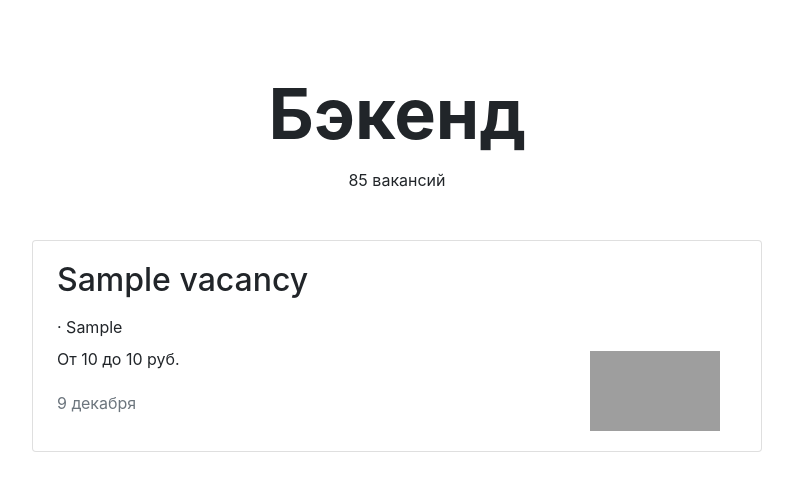
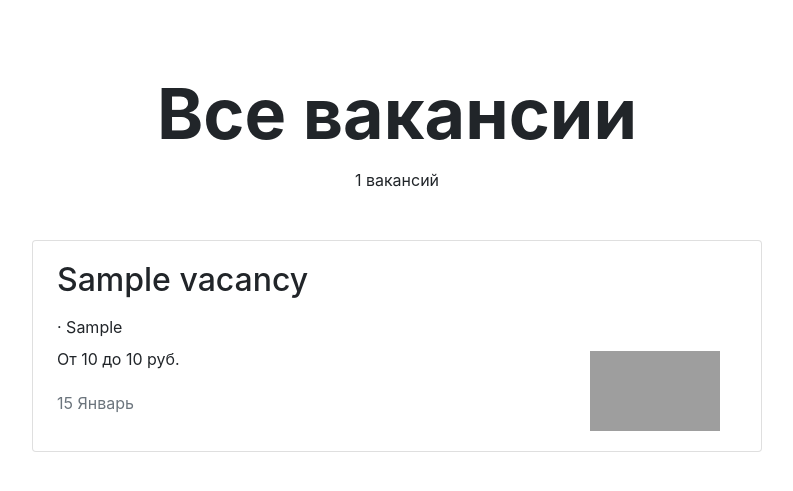
Before and after one commit to dnantonov/jumanji, a Django app: page /vacancies/ in a window 1280 px wide. Shown: the part 72-563 px from the top of the page, without its empty margins (243-1036 px from the left). Run offline with Django 3.2, Linux system fonts and the light colour scheme; tables that the repository leaves empty hold one stand-in row (values such as "Sample post"); some libraries are stand-ins or nearby versions; grey boxes are pictures that could not be loaded.

Commit message:
Реализация вывода вакансий по категории

```diff
--- a/jumanji/settings.py
+++ b/jumanji/settings.py
@@ -105,7 +105,7 @@
 # Internationalization
 # https://docs.djangoproject.com/en/3.1/topics/i18n/
 
-LANGUAGE_CODE = 'en-us'
+LANGUAGE_CODE = 'ru-ru'
 
 TIME_ZONE = 'UTC'
 
--- a/vacancies/models.py
+++ b/vacancies/models.py
@@ -8,7 +8,6 @@
     employee_count = models.IntegerField()
     location = models.CharField(max_length=100)
     description = models.TextField(blank=True, null=True)
-
 
     def __str__(self):
         return self.name
--- a/vacancies/templates/vacancies/vacancies.html
+++ b/vacancies/templates/vacancies/vacancies.html
@@ -5,8 +5,9 @@
 
 <main class="container mt-3">
   <section>
-    <h1 class="h1 text-center mx-auto mt-4 pt-5" style="font-size: 70px;"><strong>Бэкенд</strong></h1>
-    <p class="text-center pt-1">85 вакансий</p>
+    <h1 class="h1 text-center mx-auto mt-4 pt-5" style="font-size: 70px;">
+      <strong>{% if category %}{{ category }}{% else %}Все вакансии{% endif %}</strong></h1>
+    <p class="text-center pt-1">{{ vacancies.count }} вакансий</p>
     <div class="row mt-5">
       <div class="col-12 col-lg-8 offset-lg-2 m-auto">
         {% for vacancy in vacancies %}
@@ -17,7 +18,7 @@
                 <h2 class="h2 pb-2">{{ vacancy.title }}</h2>
                 <p class="mb-2">{{ vacancy.specialty }} · {{ vacancy.skills }}</p>
                 <p>От {{ vacancy.salary_from }} до {{ vacancy.salary_to }} руб.</p>
-                <p class="text-muted pt-1">9 декабря</p>
+                <p class="text-muted pt-1">{{ vacancy.published_at|date:"d F" }}</p>
               </div>
               <div class="col-12 col-md-4 col-lg-3 d-flex align-items-end">
                 <a href="#"><img src="https://place-hold.it/130x80" width="130" height="80" alt=""></a>
--- a/vacancies/views.py
+++ b/vacancies/views.py
@@ -21,7 +21,10 @@
 
 class CategoryView(View):
     def get(self, request, category):
-        return render(request, 'vacancies/vacancies.html')
+        vacancies = Vacancy.objects.filter(specialty=category)
+        category = Specialty.objects.get(code=category).name
+        context = {'vacancies': vacancies, 'category': category}
+        return render(request, 'vacancies/vacancies.html', context)
 
 
 class CompanyView(View):
```
